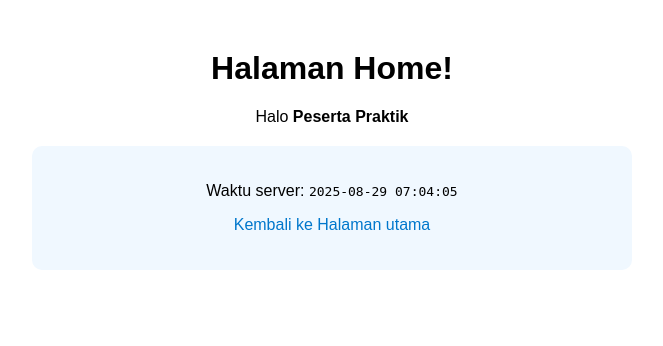
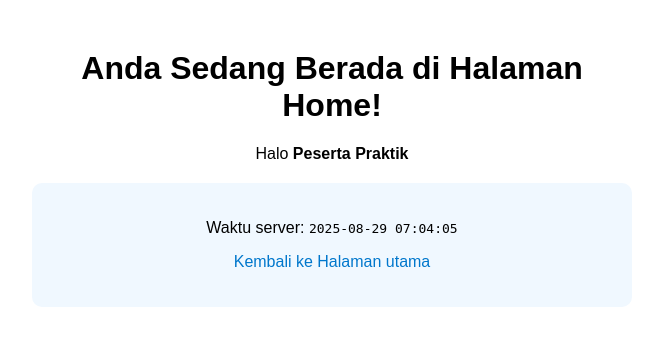
Before and after one commit to Naimakhaa/praktekoopsatu, a PHP site: page /index.php?page=home in a window 1280 px wide. Shown: the top 346 px of the page, without its empty margins (308-971 px from the left). Run offline with PHP 8.4, Linux system fonts and the light colour scheme.

Commit message:
Update file

```diff
--- a/index.php
+++ b/index.php
@@ -27,7 +27,7 @@ $waktu = date("Y-m-d H:i:s");
             </div>
 
         <?php elseif ($page === 'home'): ?>
-            <h1> Halaman Home!</h1>
+            <h1> Anda Sedang Berada di Halaman Home!</h1>
             <p>Halo <strong><?= htmlspecialchars($nama) ?></strong></p>
             <div class="box">
                 <p>Waktu server: <code><?= $waktu ?></code></p>
```
